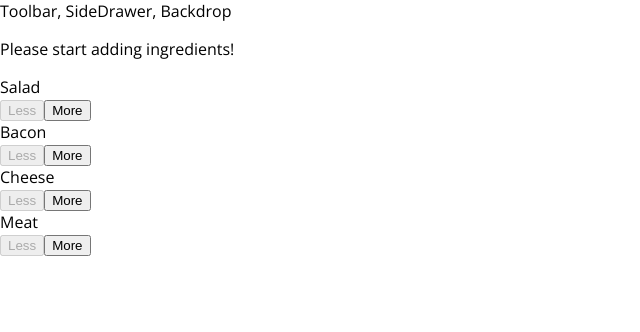
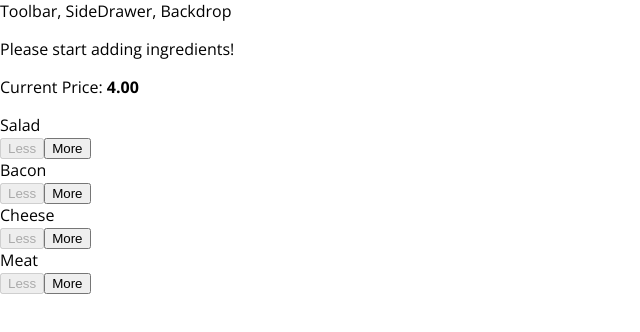
Before and after one commit to kei-096/burger-builder, a React app: page / in a window 1280 px wide. Shown: the top 332 px of the page, without its empty margins (0-640 px from the left). Built offline with nearby package versions, Linux system fonts and the light colour scheme.

Commit message:
add price display

```diff
--- a/src/components/Burger/BuildControls/BuildControls.js
+++ b/src/components/Burger/BuildControls/BuildControls.js
@@ -12,6 +12,7 @@
 
 const buildControls = (props) => (
     <div className={classes.BuildControls}>
+        <p>Current Price: <strong>{props.price.toFixed(2)}</strong></p>
          {controls.map(ctrl => (
              <BuildControl
                 key={ctrl.label}
--- a/src/containers/BurgerBuilder/BurgerBuilder.js
+++ b/src/containers/BurgerBuilder/BurgerBuilder.js
@@ -67,7 +67,8 @@
                 <BuildControls
                     ingredientAdded={this.addIngredientHandler}
                     ingredientRemoved={this.removeIngredientHandler}
-                    disabled={disabledInfo} />
+                    disabled={disabledInfo}
+                    price={this.state.totalPrice} />
             </Aux>
         );
     }
```
